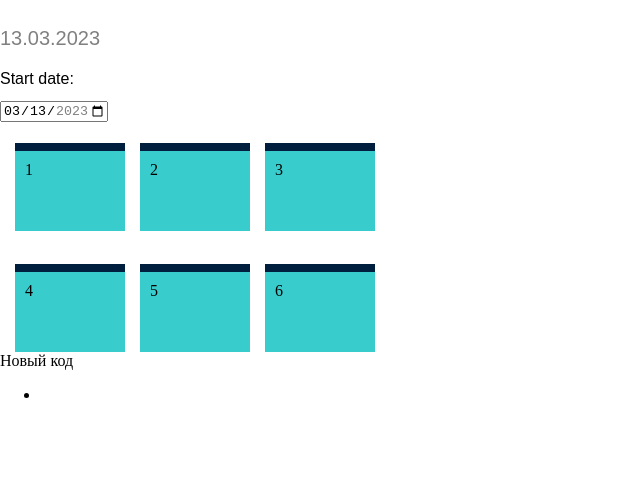
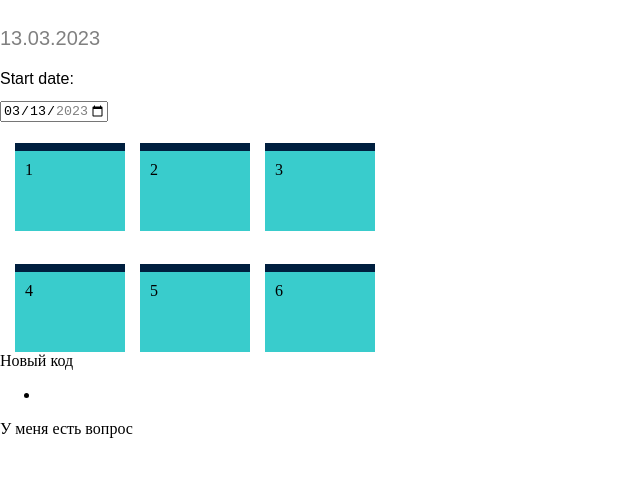
Before and after one commit to Andrey-Ryabchikov/TestJuly, a plain HTML site: page index.html in a window 1280 px wide. Shown: the part 139-616 px from the top of the page, without its empty margins (0-640 px from the left). Drawn offline with Linux system fonts and the light colour scheme.

Commit message:
question

```diff
--- a/index.html
+++ b/index.html
@@ -32,5 +32,5 @@
   <div class="test"><ul>
     <li></li>
   </ul></div>
-
+<div>У меня есть вопрос</div>
 </html>
```
